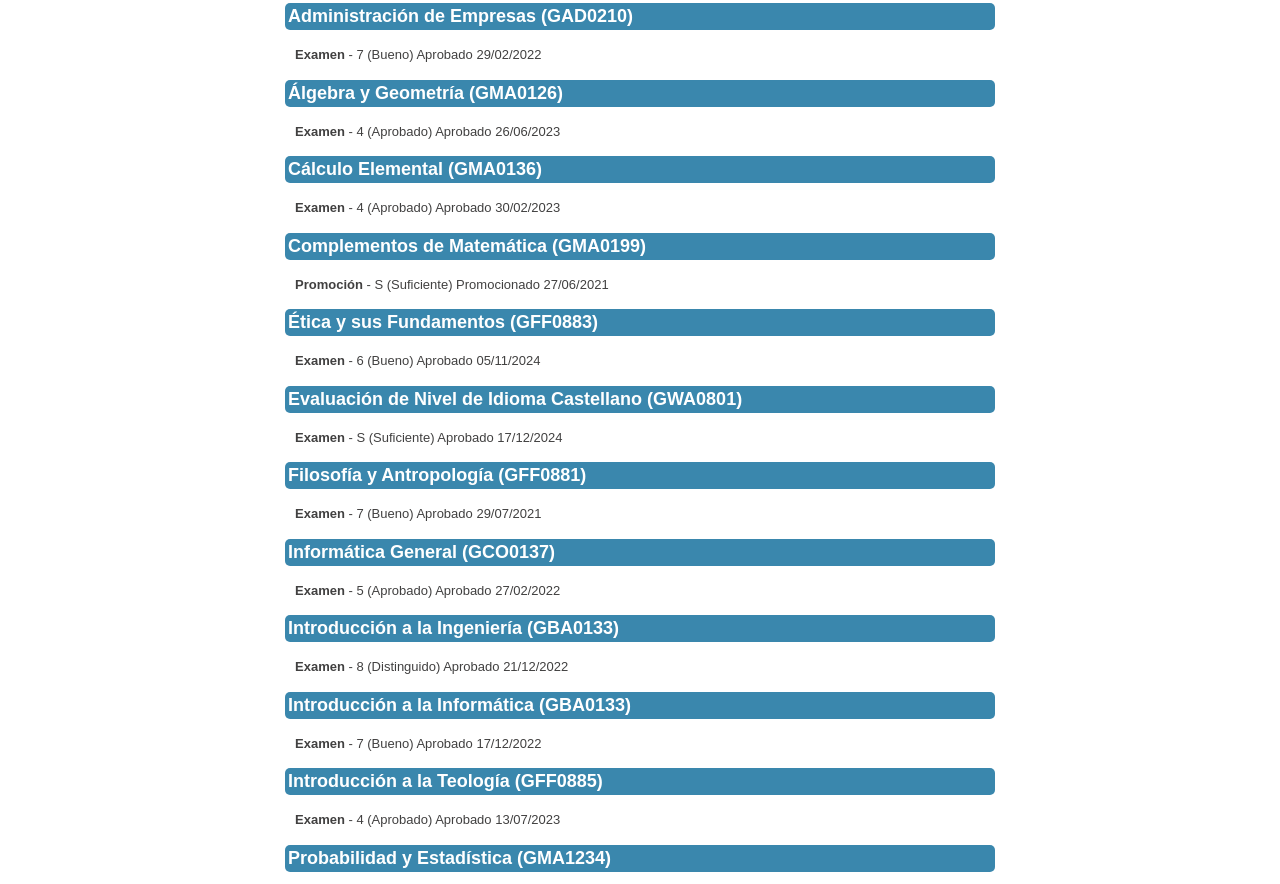
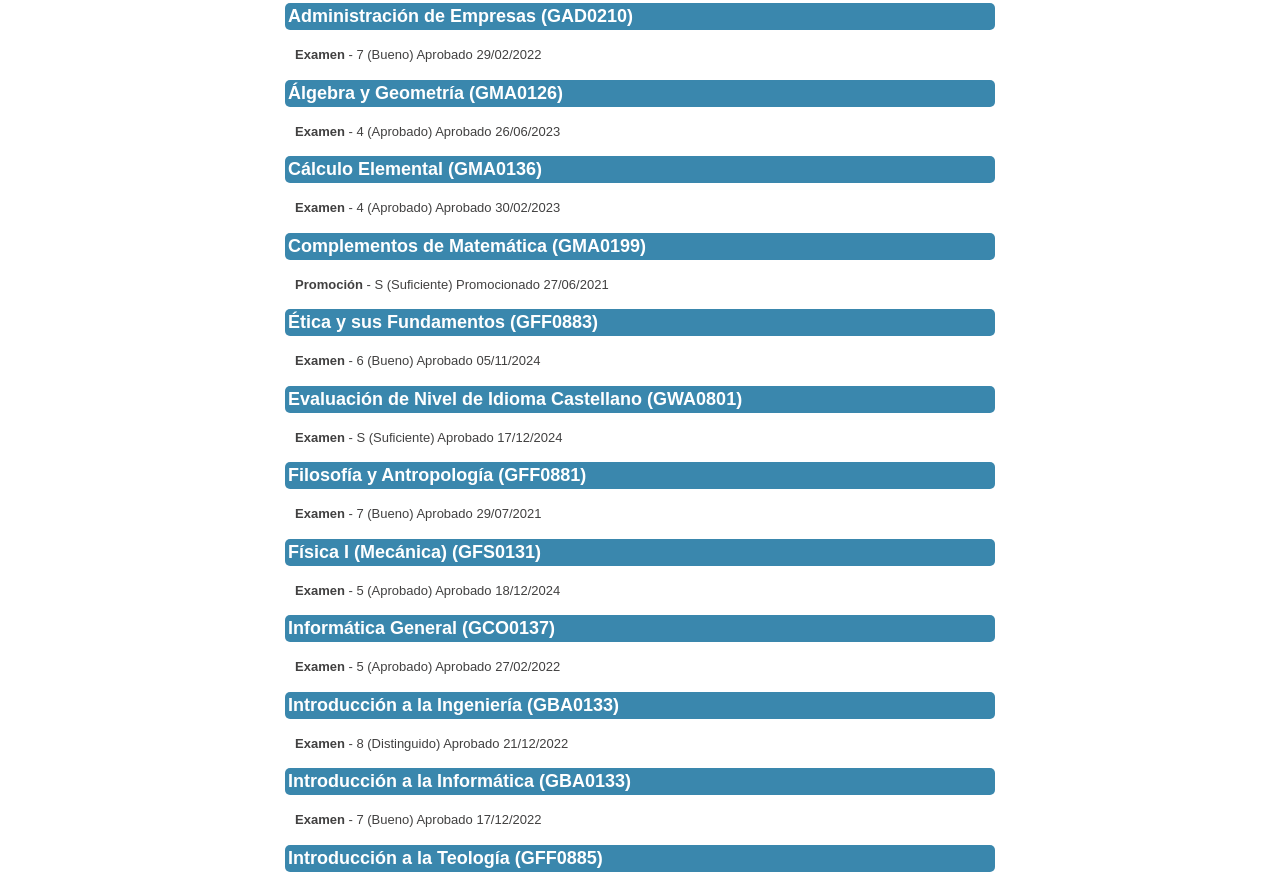
Before and after one commit to Vasili721/autogestion-uca, a plain HTML site: page materias_aprobadas.html in a window 1280 px wide. Shown: the part 212-1096 px from the top of the page. Drawn offline with Linux system fonts and the light colour scheme.

Commit message:
Update materias_aprobadas.html

```diff
--- a/materias_aprobadas.html
+++ b/materias_aprobadas.html
@@ -60,6 +60,8 @@
             <p><span>Examen</span> - S (Suficiente) Aprobado 17/12/2024</p>
             <h2>Filosofía y Antropología (GFF0881)</h2>
             <p><span>Examen</span> - 7 (Bueno) Aprobado 29/07/2021</p>
+            <h2>Física I (Mecánica) (GFS0131)</h2>
+            <p><span>Examen</span> - 5 (Aprobado) Aprobado 18/12/2024</p>
             <h2>Informática General (GCO0137)</h2>
             <p><span>Examen</span> - 5 (Aprobado) Aprobado 27/02/2022</p>
             <h2>Introducción a la Ingeniería (GBA0133)</h2>
```
